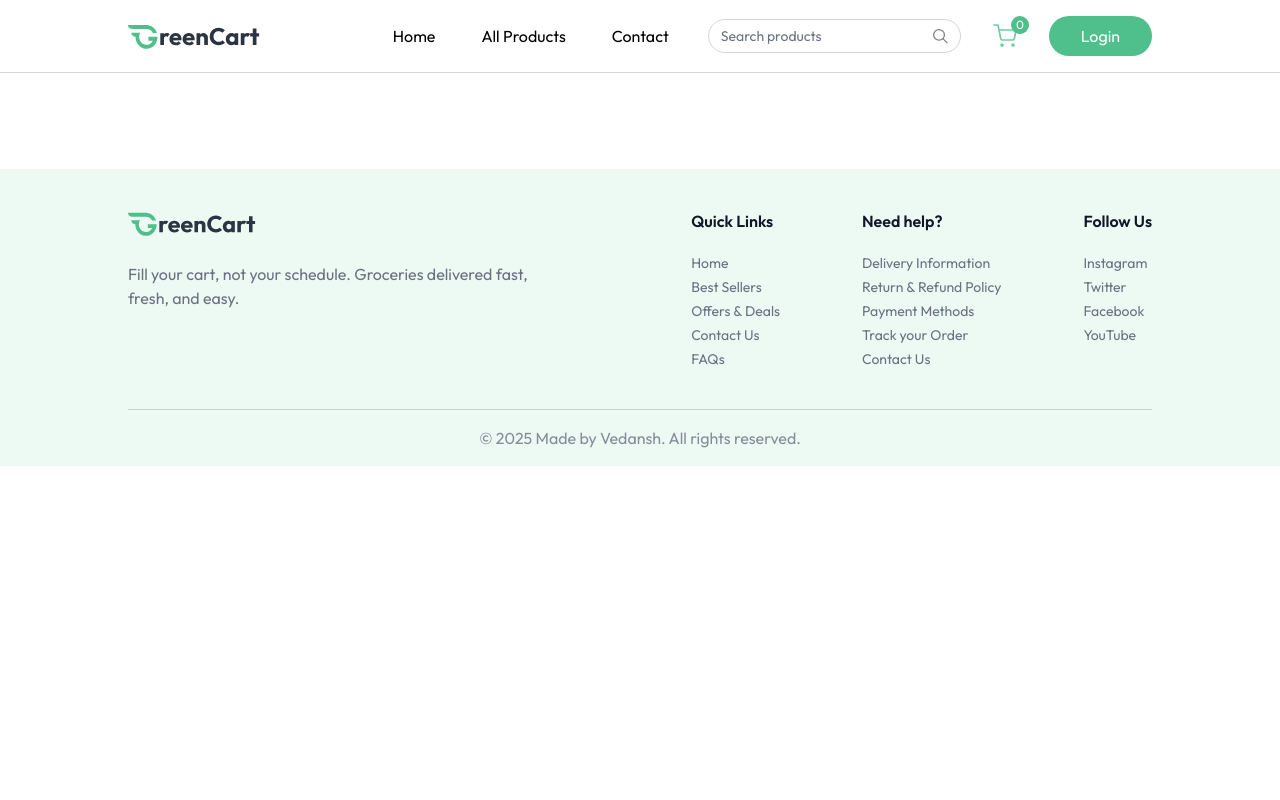
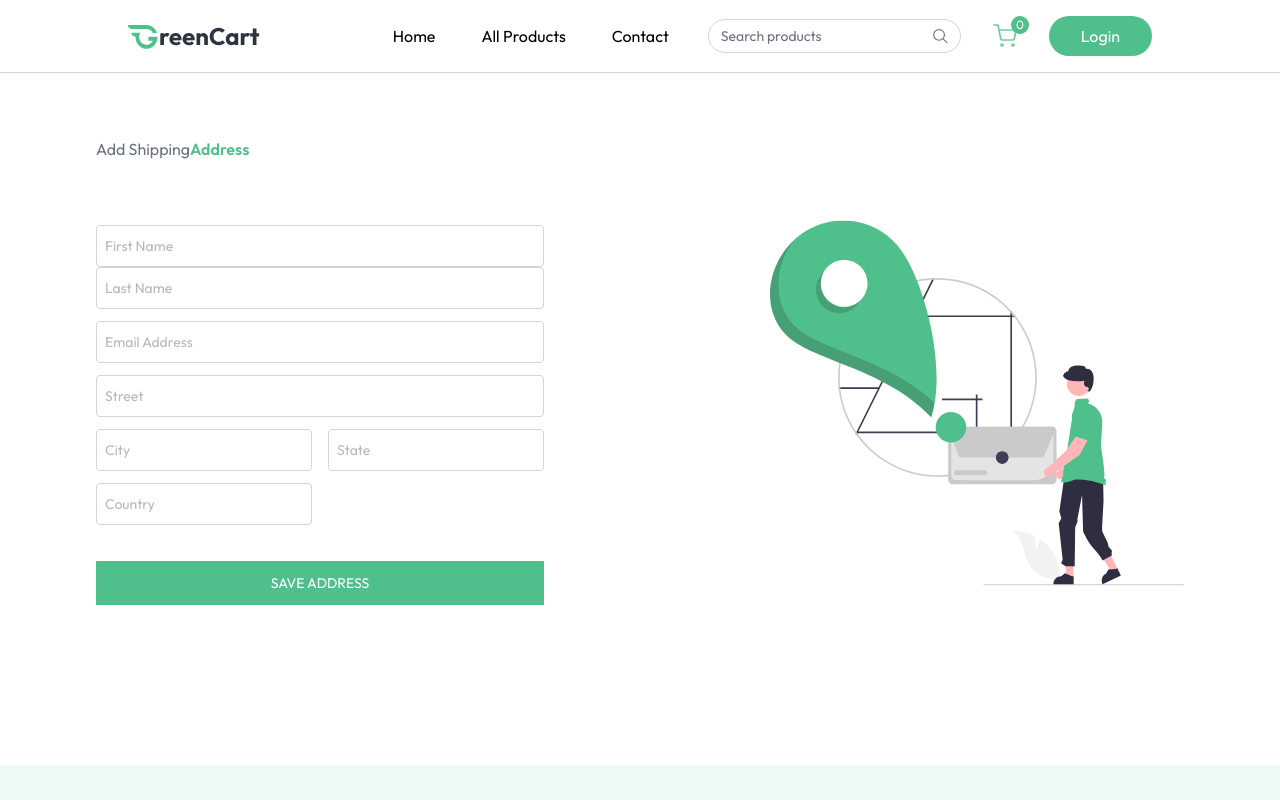
Before and after one commit to waydansh/KiranaKart, a React (Vite) app in the folder client/: page /add-address in a window 1280 px wide. Shown: the top 800 px of the page. Built offline with nearby package versions, Linux system fonts and the light colour scheme.

Commit message:
add-address page

```diff
--- a/client/src/App.jsx
+++ b/client/src/App.jsx
@@ -10,6 +10,7 @@
 import ProductCategory from './pages/ProductCategory';
 import ProductDetails from './pages/ProductDetails';
 import Cart from './pages/Cart';
+import AddAddress from './pages/AddAddress';
 
 const App = () => {
 
@@ -30,6 +31,7 @@
           <Route path="/products/:category" element={<ProductCategory />} />
           <Route path="/products/:category/:id" element={<ProductDetails />} />
           <Route path="/cart" element={<Cart />} />
+          <Route path="/add-address" element={<AddAddress />} />
         </Routes>
       </div>
       {!isSellerPath && <Footer />}
--- /dev/null
+++ b/client/src/pages/AddAddress.jsx
@@ -0,0 +1,76 @@
+import React, { useState } from 'react'
+import { assets } from '../assets/assets'
+import { useAppContext } from '../context/AppContext'
+
+const InputField = ({ type, placeholder, name, handleChange, address }) => (
+    <input
+        className="w-full px-2 py-2.5 border border-gray-500/30 rounded outline-none text-gray-500 focus:border-primary transition"
+        type={type}
+        placeholder={placeholder}
+        onChange={handleChange}
+        name={name}
+        value={address[name]}
+        required
+    />
+)
+
+const AddAddress = () => {
+
+    const { user, navigate } = useAppContext();
+
+    const [address, setAddress] = useState({
+        firstName: '',
+        lastName: '',
+        email: '',
+        street: '',
+        city: '',
+        state: '',
+        zipcode: '',
+        country: '',
+        phone: ''
+    })
+
+    const onSubmitHandler = (e) => {
+        e.preventDefault();
+    }
+
+    const handleChange = (e) => {
+        const { name, value } = e.target
+        setAddress((prevAddress) => ({
+            ...prevAddress,
+            [name]: value
+        }))
+    }
+
+    return (
+
+        <div className='mt-16 pb-16'>
+            <p className='text-2x1 md:text-3x1 text-gray-500' >Add Shipping
+                <span className='font-semibold text-primary' >Address</span>
+            </p>
+            <div className='flex flex-col-reverse md:flex-row justify-between mt-10'>
+                <div className='flex-1 max-w-md'>
+                    <form onSubmit={onSubmitHandler} className='space-y-3 mt-6 text-sm'>
+                        <div>
+                            <InputField handleChange={handleChange} address={address} name='firstName' type='text' placeholder='First Name'></InputField>
+                            <InputField handleChange={handleChange} address={address} name='lastName' type='text' placeholder='Last Name'></InputField>
+                        </div>
+                        <InputField handleChange={handleChange} address={address} name="email" type="email" placeholder="Email Address" />
+                        <InputField handleChange={handleChange} address={address} name="street" type="text" placeholder="Street" />
+                        <div className="grid grid-cols-2 gap-4">
+                            <InputField handleChange={handleChange} address={address} name="city" type="text" placeholder="City" />
+                            <InputField handleChange={handleChange} address={address} name="state" type="text" placeholder="State" />
+                        </div>
+                        <div className="grid grid-cols-2 gap-4">
+                            <InputField handleChange={handleChange} address={address} name="country" type="text" placeholder="Country" />
+                        </div>
+                        <button className="w-full mt-6 bg-primary text-white py-3 hover:bg-primary-dull transition cursor-pointer uppercase">Save Address</button>
+                    </form>
+                </div>
+                <img src={assets.add_address_iamge} alt="Add Address" />
+            </div>
+        </div >
+    )
+}
+
+export default AddAddress
```
